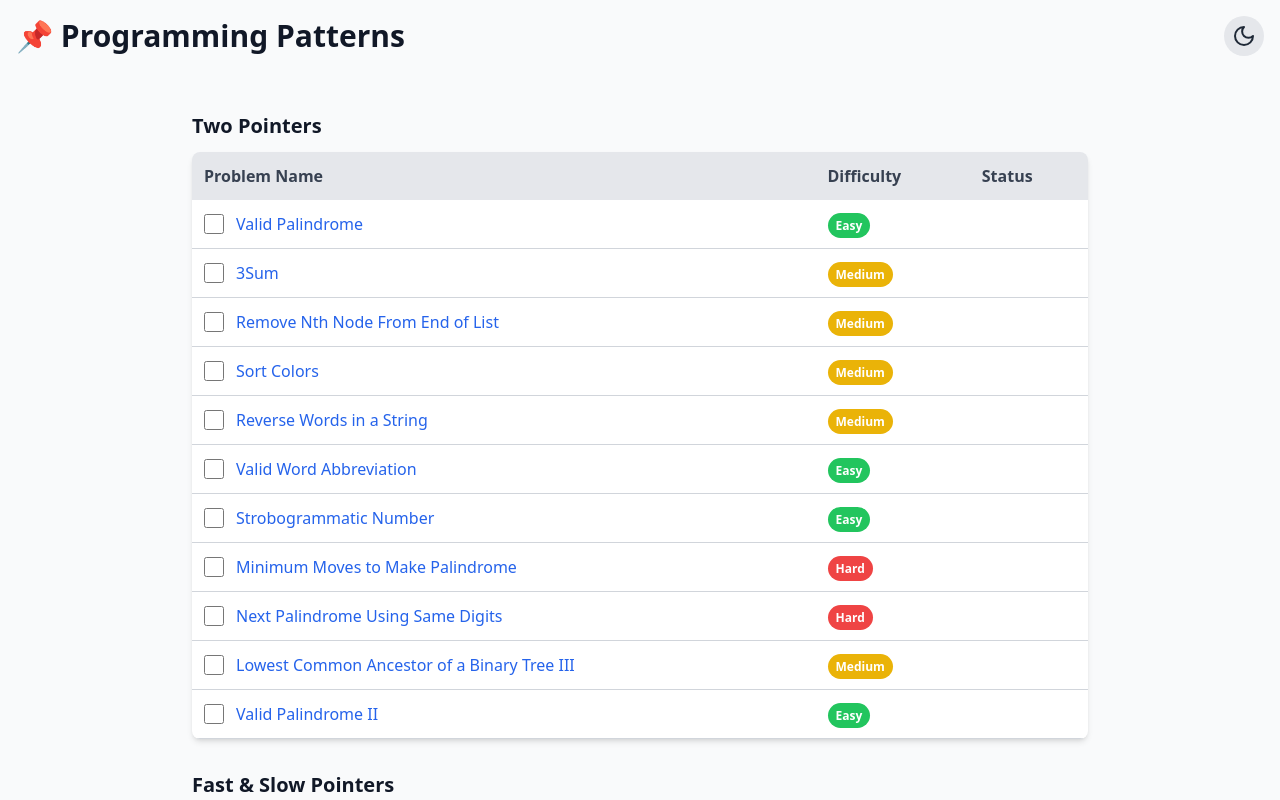
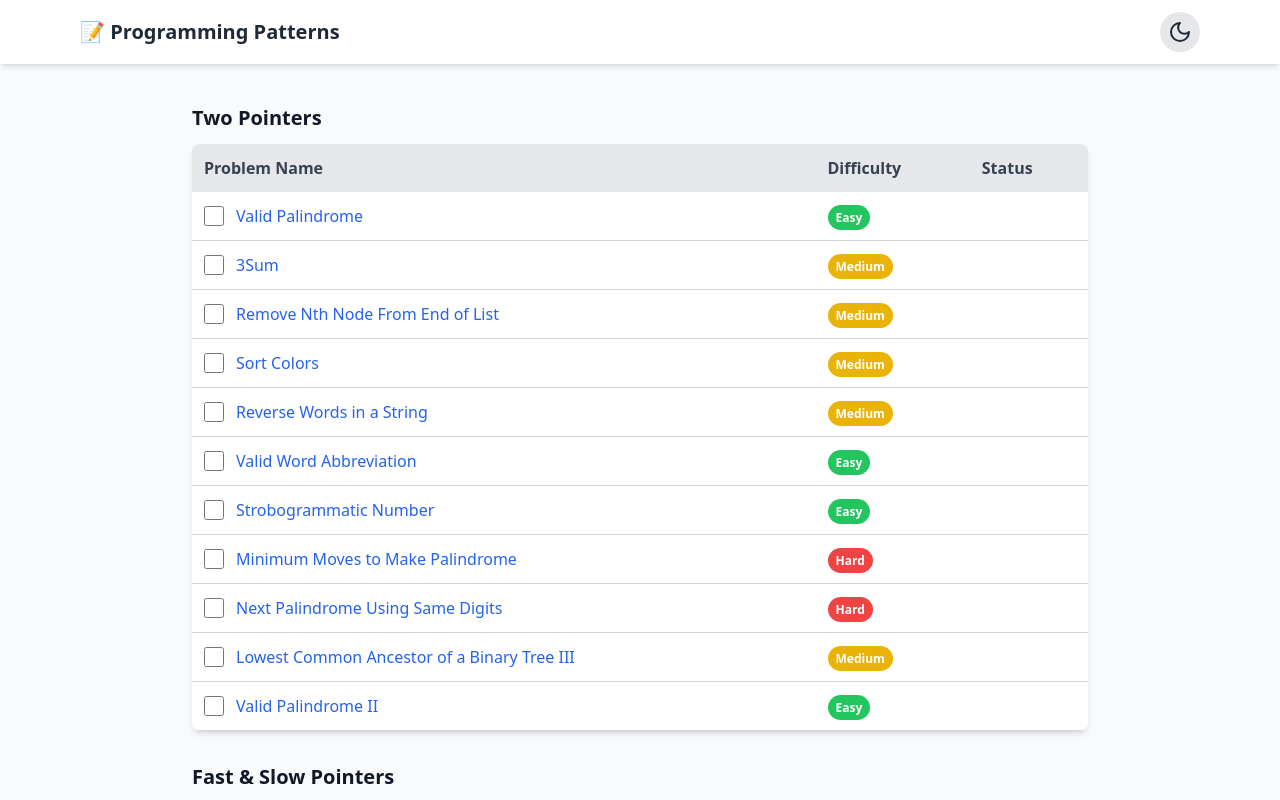
Before and after one commit to hey-shashikant/Programming-Patterns, a React (Create React App) app: page / in a window 1280 px wide. Shown: the top 800 px of the page. Built offline with nearby package versions, Linux system fonts and the light colour scheme.

Commit message:
added persistent navbar

```diff
--- /dev/null
+++ b/src/components/Navbar.js
@@ -0,0 +1,19 @@
+import ThemeToggle from "./ThemeToggle";
+
+const Navbar = () => {
+  return (
+    <nav className="fixed top-0 left-0 w-full bg-white dark:bg-gray-900 shadow-md z-50">
+      <div className="max-w-6xl mx-auto px-4 py-3 flex justify-between items-center">
+        {/* Left - Logo */}
+        <h1 className="text-xl font-bold text-gray-800 dark:text-gray-200">
+          📝 Programming Patterns
+        </h1>
+
+        {/* Right - Theme Toggle */}
+        <ThemeToggle />
+      </div>
+    </nav>
+  );
+};
+
+export default Navbar;
--- a/src/pages/Home.js
+++ b/src/pages/Home.js
@@ -1,16 +1,18 @@
 import PatternList from "../components/Pattern/PatternList";
-import ThemeToggle from "../components/ThemeToggle";
+import Navbar from "../components/Navbar";
 
 const Home = () => {
-  return (
-    <div className="bg-gray-50 dark:bg-gray-900 min-h-screen text-gray-900 dark:text-gray-100 transition-colors">
-      <div className="flex justify-between items-center p-4">
-        <h1 className="text-3xl font-bold">📌 Programming Patterns</h1>
-        <ThemeToggle />
+    return (
+      <div className="bg-gray-50 dark:bg-gray-900 min-h-screen text-gray-900 dark:text-gray-100">
+        <Navbar /> {/* Persistent Navigation Bar */}
+
+        {/* Content Section */}
+        <div className="pt-16">
+          <PatternList />
+        </div>
       </div>
-      <PatternList />
-    </div>
-  );
-};
+    );
+  };
+
 
 export default Home;
```
